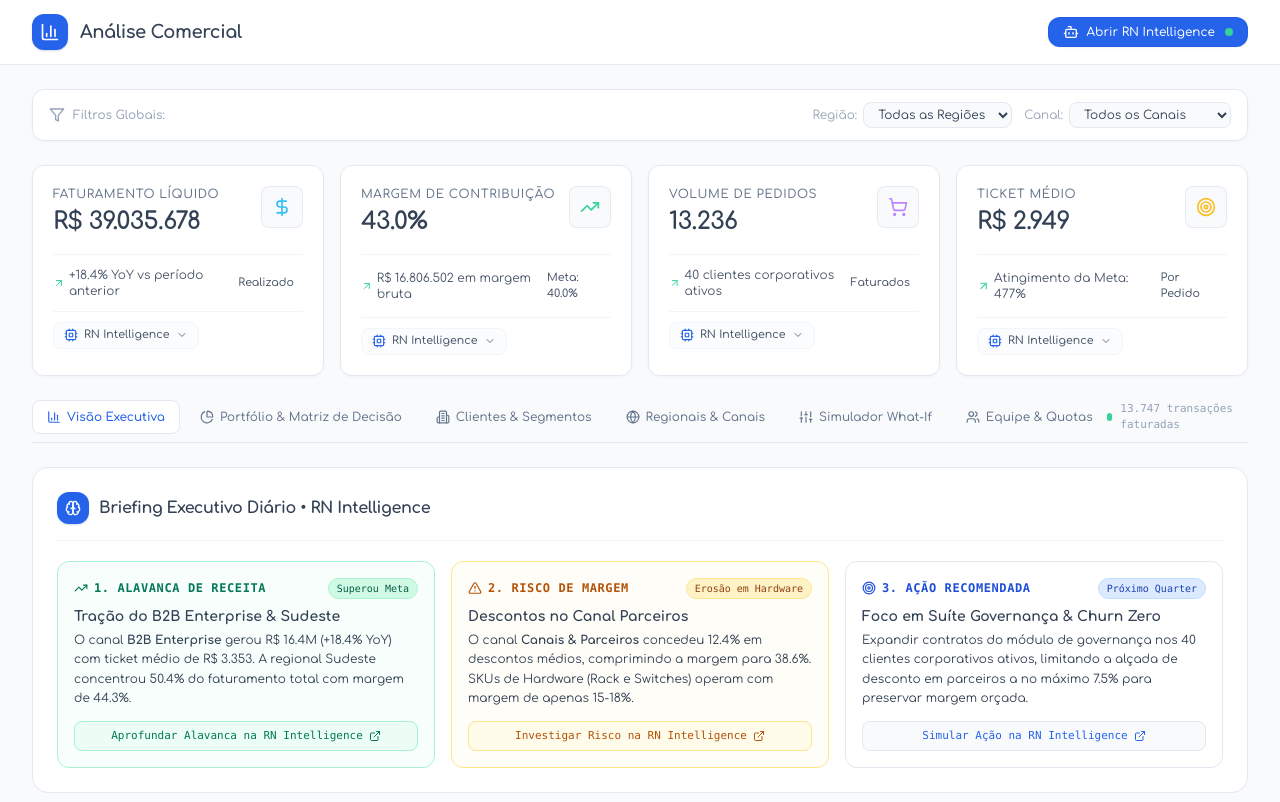
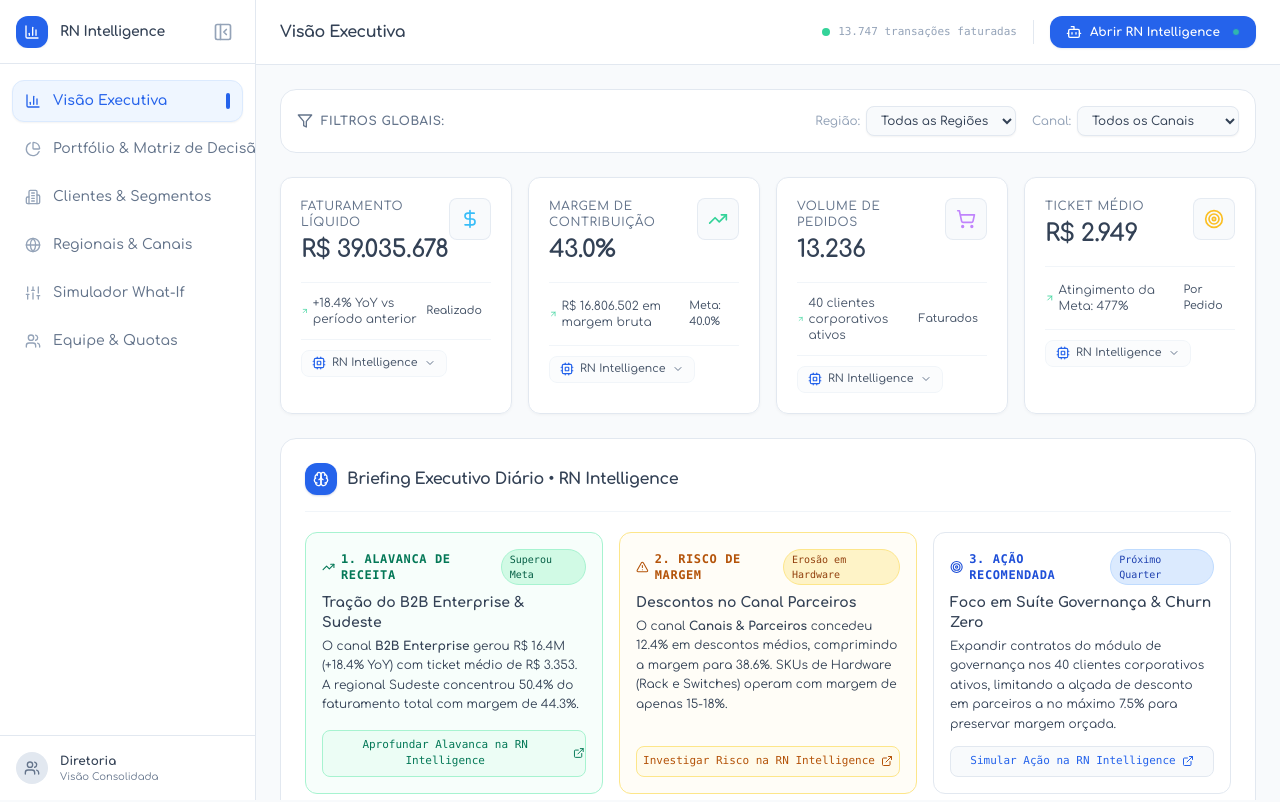
Before and after one commit to Renanbritto/sales-bi-ai-copilot, a Next.js app in the folder frontend/: page / in a window 1280 px wide. Shown: the top 802 px of the page. Built offline with nearby package versions, Linux system fonts and the light colour scheme; no server answers.

Commit message:
feat(ui): implement retractable sidebar navigation

```diff
--- a/frontend/app/page.tsx
+++ b/frontend/app/page.tsx
@@ -11,6 +11,9 @@ import {
   Globe,
   Sliders,
   Building2,
+  PanelLeftClose,
+  PanelLeftOpen,
+  ChevronRight,
 } from "lucide-react";
 import {
   fetchKpis,
@@ -106,6 +109,7 @@ export default function DashboardPage() {
 
   const [activeTab, setActiveTab] = useState<TabType>("executivo");
   const [isCopilotOpen, setIsCopilotOpen] = useState(false);
+  const [isSidebarOpen, setIsSidebarOpen] = useState(true);
   const [copilotInitialPrompt, setCopilotInitialPrompt] = useState<string>("");
 
   // Filtros Globais
@@ -171,49 +175,135 @@ export default function DashboardPage() {
   };
 
   return (
-    <div className="min-h-screen bg-[#f8fafc] text-slate-700 flex flex-col font-sans selection:bg-blue-600/20 selection:text-blue-900">
-      {/* Top Header Navegação */}
-      <header className="sticky top-0 z-40 w-full border-b border-slate-200 bg-white/95 backdrop-blur-xl">
-        <div className="max-w-7xl mx-auto px-4 sm:px-6 lg:px-8 h-16 flex items-center justify-between">
-          <div className="flex items-center gap-3">
-            <div className="w-9 h-9 rounded-xl bg-blue-600 flex items-center justify-center shadow-sm shadow-blue-900/20">
-              <BarChart3 className="w-5 h-5 text-white font-bold" />
+    <div className="flex h-screen bg-[#f8fafc] text-slate-700 font-sans selection:bg-blue-600/20 selection:text-blue-900 overflow-hidden">
+
+      {/* Sidebar Retrátil */}
+      <aside
+        className={`flex flex-col bg-white border-r border-slate-200 transition-all duration-300 z-50 ${isSidebarOpen ? 'w-64' : 'w-20'} shrink-0`}
+      >
+        <div className="h-16 flex items-center justify-between px-4 border-b border-slate-200 shrink-0">
+          <div className={`flex items-center gap-3 overflow-hidden whitespace-nowrap transition-all duration-300 ${isSidebarOpen ? 'w-auto opacity-100' : 'w-0 opacity-0'}`}>
+            <div className="w-8 h-8 rounded-xl bg-blue-600 flex items-center justify-center shrink-0 shadow-sm shadow-blue-900/10">
+              <BarChart3 className="w-4 h-4 text-white font-bold" />
             </div>
-            <div>
-              <h1 className="text-lg font-bold text-slate-700 tracking-tight">Análise Comercial</h1>
+            <h1 className="text-sm font-bold text-slate-700 tracking-tight">RN Intelligence</h1>
           </div>
+          <button
+            onClick={() => setIsSidebarOpen(!isSidebarOpen)}
+            className="p-1.5 rounded-lg text-slate-400 hover:text-blue-600 hover:bg-slate-100 transition-colors shrink-0"
+          >
+            {isSidebarOpen ? <PanelLeftClose className="w-5 h-5" /> : <PanelLeftOpen className="w-5 h-5" />}
+          </button>
+        </div>
+
+        <div className="flex-1 overflow-y-auto py-4 px-3 space-y-1.5">
+          {[
+            { id: "executivo", label: "Visão Executiva", icon: BarChart3 },
+            { id: "produtos", label: "Portfólio & Matriz de Decisão", icon: PieIcon },
+            { id: "clientes", label: "Clientes & Segmentos", icon: Building2 },
+            { id: "geografia", label: "Regionais & Canais", icon: Globe },
+            { id: "simulador", label: "Simulador What-If", icon: Sliders },
+            { id: "equipe", label: "Equipe & Quotas", icon: Users },
+          ].map((tab) => {
+            const Icon = tab.icon;
+            const isActive = activeTab === tab.id;
+            return (
+              <button
+                type="button"
+                key={tab.id}
+                onClick={() => setActiveTab(tab.id as TabType)}
+                title={!isSidebarOpen ? tab.label : undefined}
+                className={`w-full flex items-center gap-3 px-3 py-2.5 rounded-xl text-sm font-medium transition-all cursor-pointer ${
+                  isActive
+                    ? "bg-blue-50 text-blue-600 font-semibold shadow-sm border border-blue-100"
+                    : "text-slate-500 hover:text-slate-700 hover:bg-slate-100/70 border border-transparent"
+                }`}
+              >
+                <Icon className={`w-4 h-4 shrink-0 ${isActive ? 'text-blue-600' : 'text-slate-400'}`} />
+                <span className={`whitespace-nowrap transition-all duration-300 ${isSidebarOpen ? 'opacity-100 w-auto' : 'opacity-0 w-0 hidden'}`}>
+                  {tab.label}
+                </span>
+                {isActive && isSidebarOpen && (
+                  <div className="ml-auto w-1 h-4 bg-blue-600 rounded-full" />
+                )}
+              </button>
+            );
+          })}
+        </div>
+
+        {/* User / Settings / Status na base da sidebar */}
+        <div className="p-4 border-t border-slate-200 shrink-0">
+          <div className={`flex items-center gap-3 transition-all duration-300 ${isSidebarOpen ? 'opacity-100' : 'opacity-0 hidden'}`}>
+             <div className="w-8 h-8 rounded-full bg-slate-200 flex items-center justify-center shrink-0">
+               <Users className="w-4 h-4 text-slate-500" />
+             </div>
+             <div className="flex flex-col text-left">
+               <span className="text-xs font-bold text-slate-700">Diretoria</span>
+               <span className="text-[10px] text-slate-500">Visão Consolidada</span>
+             </div>
+          </div>
+        </div>
+      </aside>
+
+      {/* Conteúdo Principal (Direita) */}
+      <div className="flex-1 flex flex-col min-w-0 overflow-y-auto relative">
+
+        {/* Top Header Navegação (Agora só tem título da aba e botão IA) */}
+        <header className="sticky top-0 z-40 w-full border-b border-slate-200 bg-white/95 backdrop-blur-xl shrink-0">
+          <div className="px-6 h-16 flex items-center justify-between">
+
+            <div className="flex items-center gap-2">
+               {/* Mobile menu toggle fallback could go here if we do mobile responsive, but keeping simple */}
+               <h2 className="text-base font-bold text-slate-700 tracking-tight hidden sm:block">
+                  {[
+                    { id: "executivo", label: "Visão Executiva" },
+                    { id: "produtos", label: "Portfólio & Matriz de Decisão" },
+                    { id: "clientes", label: "Clientes & Segmentos" },
+                    { id: "geografia", label: "Regionais & Canais" },
+                    { id: "simulador", label: "Simulador What-If" },
+                    { id: "equipe", label: "Equipe & Quotas" },
+                  ].find(t => t.id === activeTab)?.label}
+               </h2>
             </div>
 
             {/* Botão de Abrir Copilot */}
+            <div className="flex items-center gap-4">
+              <div className="hidden lg:flex items-center gap-2 text-xs text-slate-400">
+                <span className="w-2 h-2 rounded-full bg-emerald-400" />
+                <span className="font-mono text-[11px]">13.747 transações faturadas</span>
+              </div>
+              <div className="w-px h-6 bg-slate-200 hidden lg:block" />
               <button
                 type="button"
                 onClick={() => handleOpenCopilot("Olá RN Intelligence! Quais são os principais destaques executivos deste painel?")}
-            className="flex items-center gap-2 px-3.5 py-1.5 rounded-xl bg-blue-600 hover:bg-blue-700 text-white font-medium text-xs shadow-sm border border-blue-700/20 transition-all cursor-pointer"
+                className="flex items-center gap-2 bg-blue-600 hover:bg-blue-700 text-white px-4 py-2 rounded-xl text-xs font-bold shadow-sm shadow-blue-900/10 transition-all cursor-pointer group"
               >
-            <Bot className="w-4 h-4 text-white" />
+                <Bot className="w-4 h-4 group-hover:scale-110 transition-transform" />
                 <span>Abrir RN Intelligence</span>
-            <span className="w-2 h-2 rounded-full bg-emerald-400 ml-0.5" />
+                <div className="w-2 h-2 rounded-full bg-emerald-400 border border-blue-600 animate-pulse ml-1" />
               </button>
+            </div>
           </div>
         </header>
 
         {/* Main Content Area */}
-      <main className="flex-1 max-w-7xl w-full mx-auto px-4 sm:px-6 lg:px-8 py-6 space-y-6">
-        {/* Barra de Filtros Globais */}
-        <div className="glass-panel rounded-xl p-3 px-4 border border-slate-200 bg-white shadow-xs flex flex-wrap items-center justify-between gap-3 text-xs">
-          <div className="flex items-center gap-2 text-slate-400 font-medium">
-            <Filter className="w-4 h-4 text-slate-400" />
-            <span>Filtros Globais:</span>
+        <main className="flex-1 w-full max-w-7xl mx-auto p-4 lg:p-6 pb-20">
+
+          {/* Filtros Globais */}
+          <div className="bg-white border border-slate-200 shadow-xs rounded-2xl p-4 mb-6 flex flex-col md:flex-row items-center justify-between gap-4">
+            <div className="flex items-center gap-2 text-slate-500">
+              <Filter className="w-4 h-4" />
+              <span className="text-xs font-bold uppercase tracking-wider">Filtros Globais:</span>
             </div>
 
-          <div className="flex flex-wrap items-center gap-3">
+            <div className="flex flex-wrap items-center gap-4">
               {/* Filtro Região */}
               <div className="flex items-center gap-1.5">
-              <span className="text-slate-400">Região:</span>
+                <span className="text-slate-400 text-xs font-medium">Região:</span>
                 <select
                   value={selectedRegion}
                   onChange={(e) => setSelectedRegion(e.target.value)}
-                className="bg-slate-50 border border-slate-200 rounded-lg px-2.5 py-1 text-slate-700 outline-none cursor-pointer focus:border-blue-600 focus:bg-white text-xs"
+                  className="bg-slate-50 border border-slate-200 rounded-lg px-2.5 py-1.5 text-slate-700 outline-none cursor-pointer focus:border-blue-600 focus:bg-white text-xs font-medium shadow-sm transition-all"
                 >
                   <option value="Todas">Todas as Regiões</option>
                   <option value="Sudeste">Sudeste</option>
@@ -225,11 +315,11 @@ export default function DashboardPage() {
 
               {/* Filtro Canal */}
               <div className="flex items-center gap-1.5">
-              <span className="text-slate-400">Canal:</span>
+                <span className="text-slate-400 text-xs font-medium">Canal:</span>
                 <select
                   value={selectedChannel}
                   onChange={(e) => setSelectedChannel(e.target.value)}
-                className="bg-slate-50 border border-slate-200 rounded-lg px-2.5 py-1 text-slate-700 outline-none cursor-pointer focus:border-blue-600 focus:bg-white text-xs"
+                  className="bg-slate-50 border border-slate-200 rounded-lg px-2.5 py-1.5 text-slate-700 outline-none cursor-pointer focus:border-blue-600 focus:bg-white text-xs font-medium shadow-sm transition-all"
                 >
                   <option value="Todos">Todos os Canais</option>
                   <option value="B2B Enterprise">B2B Enterprise</option>
@@ -254,72 +344,32 @@ export default function DashboardPage() {
             </div>
           </div>
 
-        {/* 4 Cards de KPI Executivos com Tooltips Inteligentes e Abertura Segura */}
+          {/* 4 Cards de KPI Executivos */}
           <KpiSummary data={filteredKpis} onOpenCopilot={handleOpenCopilot} />
 
-        {/* Menu de Abas (6 Níveis de Análise Tática para Negócios & Diretoria) */}
-        <div className="flex items-center justify-between border-b border-slate-200 pb-2 overflow-x-auto">
-          <div className="flex gap-1.5">
-            {[
-              { id: "executivo", label: "Visão Executiva", icon: BarChart3 },
-              { id: "produtos", label: "Portfólio & Matriz de Decisão", icon: PieIcon },
-              { id: "clientes", label: "Clientes & Segmentos", icon: Building2 },
-              { id: "geografia", label: "Regionais & Canais", icon: Globe },
-              { id: "simulador", label: "Simulador What-If", icon: Sliders },
-              { id: "equipe", label: "Equipe & Quotas", icon: Users },
-            ].map((tab) => {
-              const Icon = tab.icon;
-              const isActive = activeTab === tab.id;
-              return (
-                <button
-                  type="button"
-                  key={tab.id}
-                  onClick={() => setActiveTab(tab.id as TabType)}
-                  className={`flex items-center gap-1.5 px-3.5 py-2 rounded-lg text-xs font-medium transition-all cursor-pointer whitespace-nowrap ${
-                    isActive
-                      ? "bg-white text-blue-600 border border-slate-200 shadow-xs font-semibold"
-                      : "text-slate-500 hover:text-slate-700 hover:bg-slate-100/70"
-                  }`}
-                >
-                  <Icon className="w-3.5 h-3.5" />
-                  <span>{tab.label}</span>
-                </button>
-              );
-            })}
-          </div>
-
-          <div className="hidden lg:flex items-center gap-2 text-xs text-slate-400">
-            <span className="w-2 h-2 rounded-full bg-emerald-400" />
-            <span className="font-mono text-[11px]">13.747 transações faturadas</span>
-          </div>
-        </div>
-
+          <div className="mt-6">
             {/* Conteúdo da Aba Ativa */}
             {activeTab === "executivo" && (
               <div className="space-y-6">
                 <AiExecutiveBriefing onOpenCopilot={handleOpenCopilot} />
+                <div className="grid grid-cols-1 lg:grid-cols-2 gap-6">
                   <SalesChart data={monthly} />
                   <FunnelChart onOpenCopilot={handleOpenCopilot} />
+                </div>
               </div>
             )}
 
             {activeTab === "produtos" && (
               <div className="space-y-6">
-            {/* O Novo Gráfico de Bolhas Decisório com 20 Produtos e 4 Quadrantes Estratégicos */}
                 <ProductDecisionMatrix onOpenCopilot={handleOpenCopilot} />
-            {/* Matriz BCG e Curva ABC Complementares */}
-            <BcgMatrix products={pareto} onOpenCopilot={handleOpenCopilot} />
                 <ParetoSection products={pareto} onOpenCopilot={handleOpenCopilot} />
+                <BcgMatrix />
               </div>
             )}
 
             {activeTab === "clientes" && (
               <div className="space-y-6">
-            <CustomerSegments
-              segments={segments}
-              topClients={topClients}
-              onOpenCopilot={handleOpenCopilot}
-            />
+                <CustomerSegments segments={segments} topClients={topClients} onOpenCopilot={handleOpenCopilot} />
               </div>
             )}
 
@@ -332,11 +382,7 @@ export default function DashboardPage() {
 
             {activeTab === "simulador" && (
               <div className="space-y-6">
-            <WhatIfSimulator
-              baseRevenue={kpis.faturamento_total}
-              baseMarginPct={kpis.margem_contribuicao_pct}
-              onOpenCopilot={handleOpenCopilot}
-            />
+                <WhatIfSimulator currentRevenue={filteredKpis.faturamento_total} currentMarginPct={filteredKpis.margem_contribuicao_pct} />
               </div>
             )}
 
@@ -345,25 +391,16 @@ export default function DashboardPage() {
                 <RepsLeaderboard reps={reps} onOpenCopilot={handleOpenCopilot} />
               </div>
             )}
+          </div>
         </main>
 
         {/* Footer */}
-      <footer className="border-t border-slate-200 py-6 text-center text-xs text-slate-500">
-        <p>
-          Análise Comercial • RN Intelligence • Desenvolvido por{" "}
-          <a
-            href="https://renan-nocelli.vercel.app"
-            target="_blank"
-            rel="noreferrer"
-            className="text-blue-400 hover:underline font-semibold"
-          >
-            Renan Nocelli
-          </a>{" "}
-          • Arquitetura com DuckDB OLAP, FastAPI, Google Gemini e Next.js
-        </p>
+        <footer className="border-t border-slate-200 py-6 text-center text-xs text-slate-500 mt-auto shrink-0 bg-white">
+          Análise Comercial &bull; RN Intelligence &bull; Desenvolvido por <span className="text-blue-500">Renan Nocelli</span> &bull; Arquitetura com DuckDB OLAP, FastAPI, Google Gemini e Next.js
         </footer>
+      </div>
 
-      {/* Drawer da RN Intelligence */}
+      {/* Copilot Chat (Slide-over) */}
       <CopilotSidebar
         isOpen={isCopilotOpen}
         onClose={() => setIsCopilotOpen(false)}
```
Lines whose indentation alone changed are shown as unchanged.
